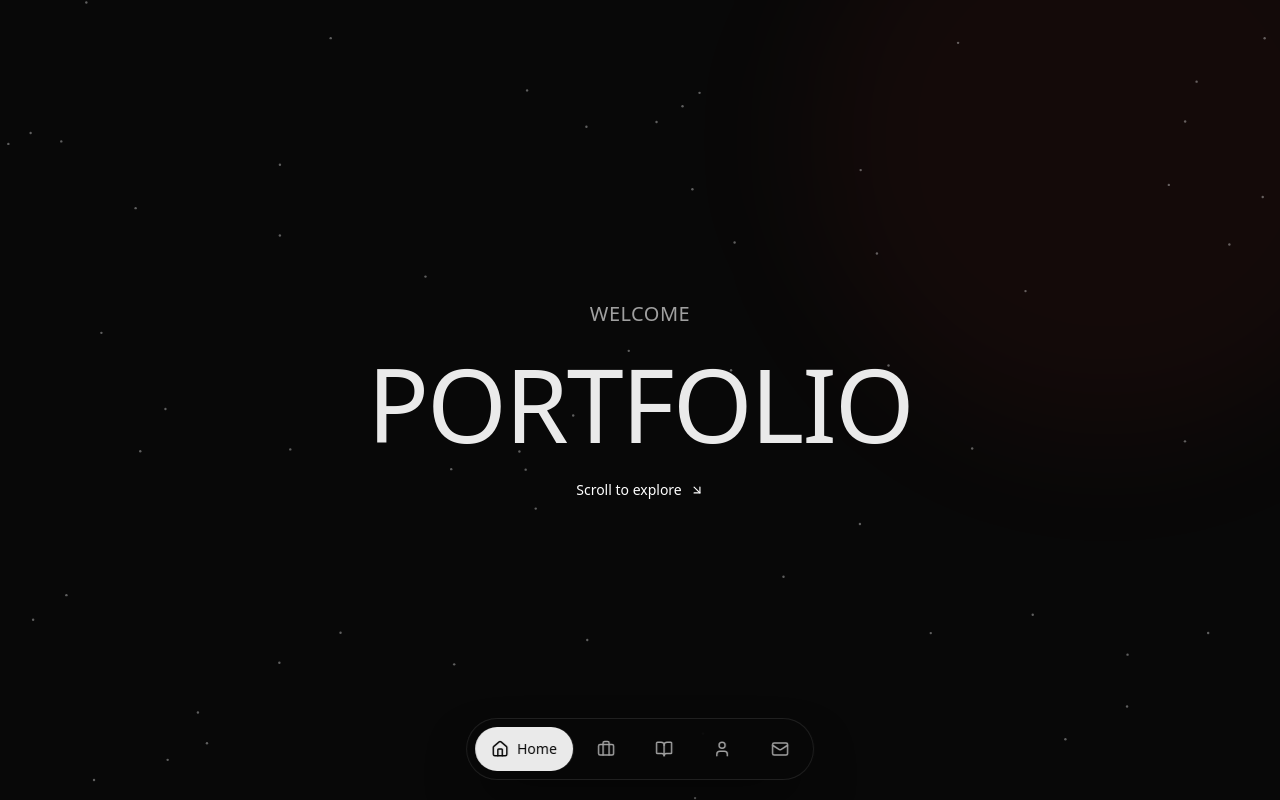
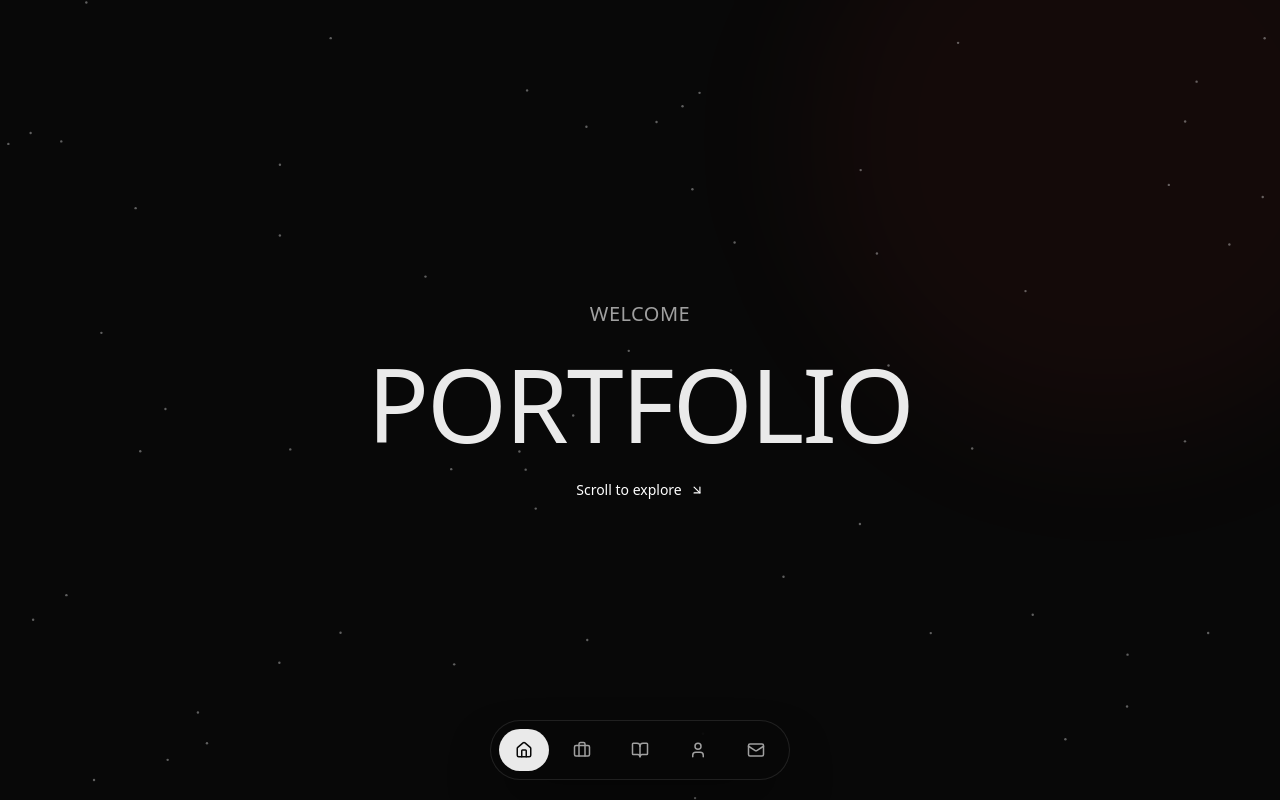
Before and after one commit to sarahsarahsarahX3/Personal-website-, a Next.js app: page / in a window 1280 px wide. Shown: the top 800 px of the page. Built offline with nearby package versions, Linux system fonts and the light colour scheme; a web font is replaced by a local one.

Commit message:
update navbar

```diff
--- a/app/components/layout/Navbar.tsx
+++ b/app/components/layout/Navbar.tsx
@@ -29,7 +29,7 @@ export function Navbar() {
                 animate={{ y: 0, opacity: 1 }}
                 transition={{ delay: 0.5, type: "spring", stiffness: 260, damping: 20 }}
                 className={cn(
-                    "flex items-center justify-between md:justify-center gap-1 md:gap-2 p-2 rounded-full",
+                    "flex items-center justify-center gap-1 md:gap-2 p-2 rounded-full",
                     "bg-surface/80 backdrop-blur-xl border border-white/10 shadow-2xl shadow-black/50 overflow-x-auto md:overflow-x-visible md:overflow-visible no-scrollbar"
                 )}
             >
@@ -42,7 +42,8 @@ export function Navbar() {
                             key={item.name}
                             href={item.href}
                             className={cn(
-                                "relative flex items-center justify-center px-3 py-3 md:px-4 rounded-full transition-colors duration-300 group shrink-0",
+                                "relative flex h-12 w-12 items-center justify-center rounded-full transition-colors duration-300 group shrink-0",
+                                "md:h-auto md:w-auto md:px-4 md:py-3",
                                 isActive ? "text-surface" : "text-text-secondary hover:text-text-primary"
                             )}
                         >
@@ -59,7 +60,7 @@ export function Navbar() {
                                 <span
                                     className={cn(
                                         "text-sm font-medium transition-all duration-300",
-                                        isActive ? "inline-block" : "hidden md:hidden group-hover:md:inline-block"
+                                        "hidden md:hidden group-hover:md:inline-block group-focus-visible:md:inline-block"
                                     )}
                                 >
                                     {item.name}
```
